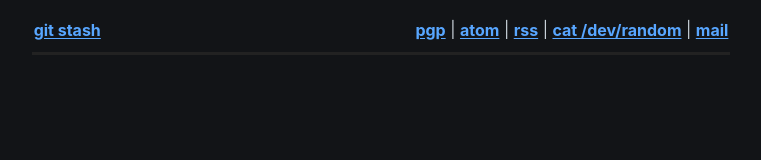
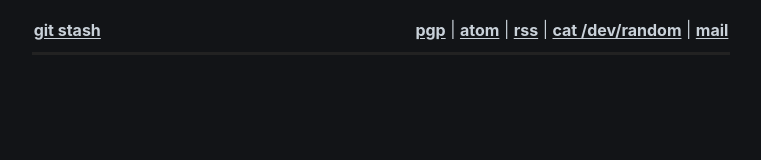
Before and after one commit to c4pt0r/cn.0xffff.me, a website: page templates/page/header.html in a window 1280 px wide. Shown: the whole page, without its empty margins (259-1020 px from the left). Drawn offline with Linux system fonts and the dark colour scheme; files that its build step writes are made by us from their sources.

Commit message:
update style

```diff
--- a/style.css
+++ b/style.css
@@ -98,7 +98,7 @@ code {
 		border-color: #222;
 	}
 	a {
-		color: #58a6ff;
+		color: #c9d1d9;
 	}
 	#main {
 		border-top: 3px solid #222;
```
